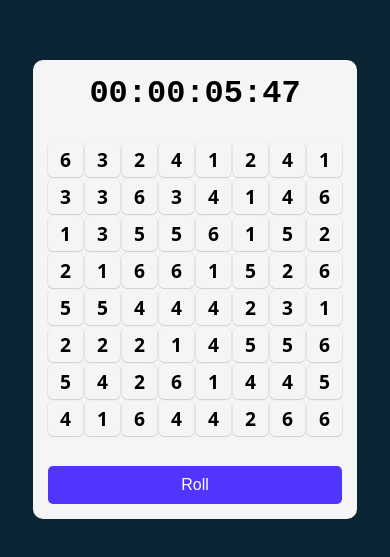
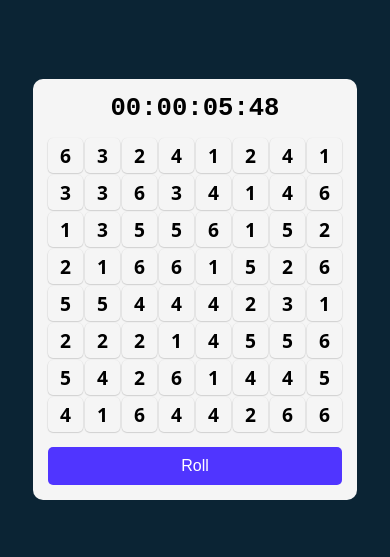
Before and after one commit to netrolite/tenzies-react, a React (Vite) app: page /game in a window 390 px wide. Shown: the part 133-690 px from the top of the page. Built offline with nearby package versions, Linux system fonts and the light colour scheme.

Commit message:
timer gets smaller as screen width decreases

```diff
--- a/src/game/Game.jsx
+++ b/src/game/Game.jsx
@@ -23,19 +23,20 @@ export default function Game() {
   useEffect(() => {
     if(dice.every(item => (item.value === dice[0].value) && item.isFrozen)) {
       setWon(true);
+      clearInterval(window.timer);
     }
   })
 
   // timer
   useEffect(() => {
-      const timer = setInterval(() => {
-        setMilliseconds(prevState => {
-          return prevState + 10;
-        });
-      }, 10);
+    window.timer = setInterval(() => {
+      setMilliseconds(prevState => {
+        return prevState + 10;
+      });
+    }, 10);
 
-    return () => clearInterval(timer);
-  })
+    return () => window.clearInterval(timer);
+  }, [])
 
   // format time
   useEffect(() => {
@@ -101,7 +102,7 @@ export default function Game() {
         <Confetti
             width={windowDimensions.width}
             height={windowDimensions.height}
-            numberOfPieces={won ? 5000 : 0}
+            numberOfPieces={won ? 500 : 0}
         />
         <div className="container">
             <div className="timer">
--- a/src/index.css
+++ b/src/index.css
@@ -127,7 +127,11 @@ body {
 }
 
 @media all and (max-width: 600px) {
-  h1 { font-size: 1.8rem; }
+  .timer { font-size: 1.8rem; }
+
+  .title-screen {
+    width: 385px;
+  }
 
   .rules {
     font-weight: 500;
@@ -142,6 +146,7 @@ body {
 
   .dice {
     gap: 5px;
+    margin: 15px 0;
   }
 
   .die {
@@ -157,7 +162,11 @@ body {
 }
 
 @media all and (max-width: 400px) {
-  h1 { font-size: 1.6rem; }
+  .timer { font-size: 1.6rem; }
+
+  .title-screen {
+    width: 324px;
+  }
 
   .rules { font-size: 0.85rem; }
 
```
